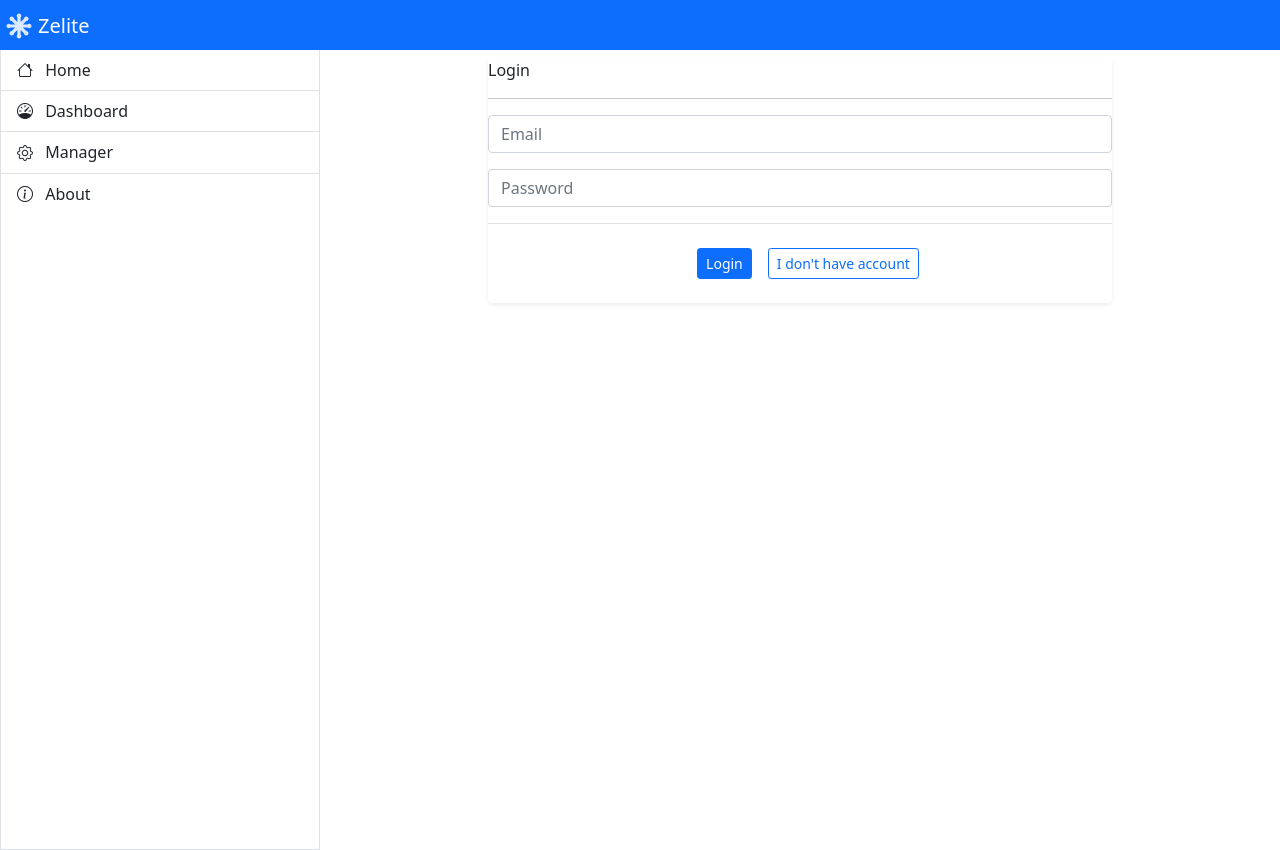
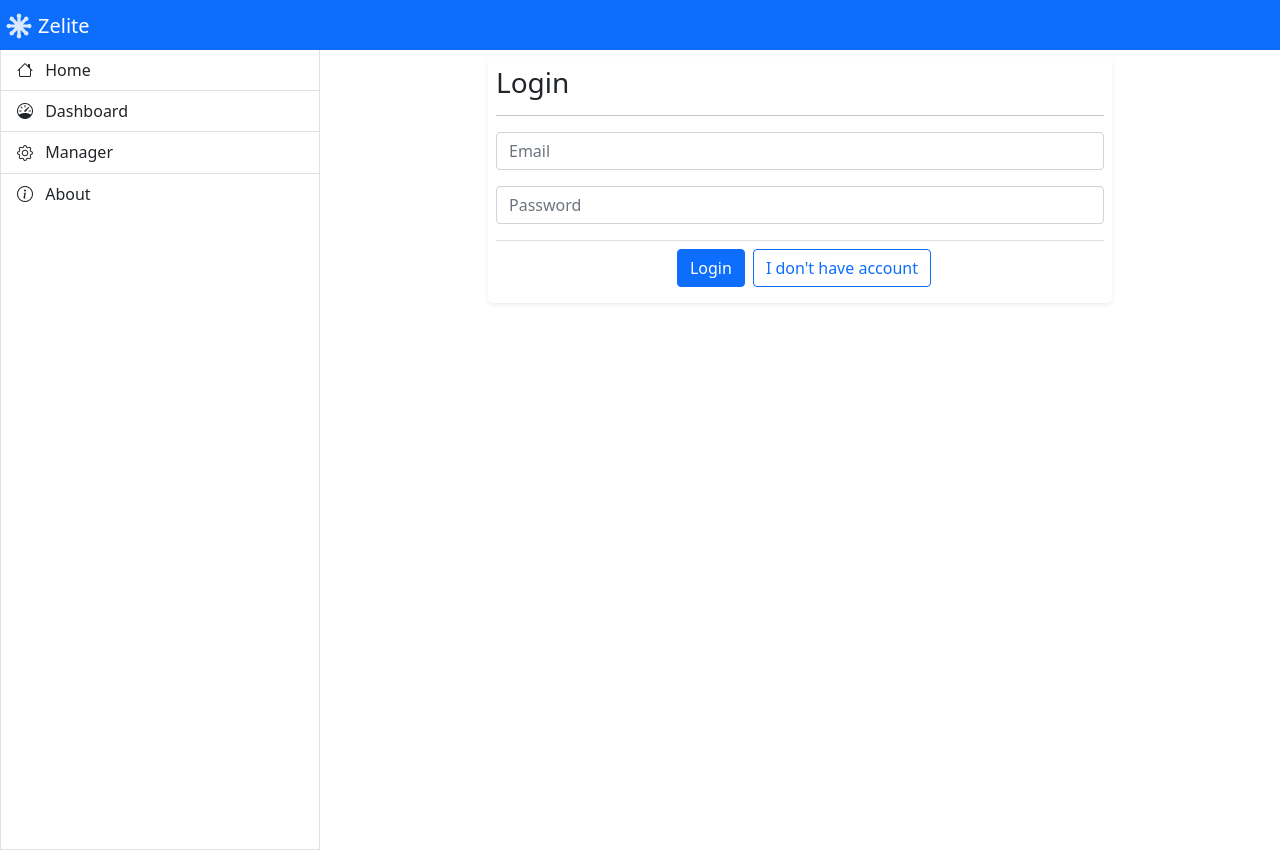
Before and after one commit to 3omer/zelite-client, a Vue app: page /#/login in a window 1280 px wide. Built offline with nearby package versions, Linux system fonts and the light colour scheme.

Commit message:
enahnce ui
fix auth flow

```diff
--- a/src/components/AppHeader.vue
+++ b/src/components/AppHeader.vue
@@ -71,6 +71,7 @@ export default {
           console.log("Logging out - success", msg)
           // TODO: display msg on status bar
           this.$store.commit('DEL_USER')
+          this.$router.push('/')
         })
         .catch(errMsg => {
           console.log("Logging out - failed", errMsg)
--- a/src/components/LoginForm.vue
+++ b/src/components/LoginForm.vue
@@ -1,6 +1,6 @@
 <template>
-  <Form>
-    <template v-slot:title>Login</template>
+  <Form class="p-2">
+    <template v-slot:title><h3>Login</h3></template>
     <template v-if="error" v-slot:errors>{{error}}</template>
     <template v-slot:form>
       <form @submit.prevent="onSubmit" id="loginForm" method="POST" novalidate>
@@ -34,8 +34,14 @@
         </div>
 
         <div class="border-top p-2 text-center">
-          <button type="submit" class="btn btn-sm btn-primary m-3">Login</button>
-          <router-link class="btn btn-sm btn-outline-primary" to="signup">I don't have account</router-link>
+           <eleActionBtn
+            :title="'Login'"
+            :isDisabled="isDisabled"
+            :isLoading="isDisabled"
+            class="btn-primary mx-2"
+            type="submit"
+          />
+          <router-link class="btn btn-outline-primary" to="signup">I don't have account</router-link>
         </div>
       </form>
     </template>
@@ -44,6 +50,8 @@
 
 <script>
 import Form from "./Form"
+import eleActionBtn from "./ele-action-btn";
+
 import { login } from '../services/api'
 
 export default {
@@ -52,26 +60,34 @@ export default {
     return {
       email: "",
       password: "",
-      error: null
+      error: null,
+      isDisabled: false
     }
   },
   methods: {
     onSubmit() {
       console.log('LoginForm:onSubmit()')
+      this.isDisabled = true
+      this.error = ''
       login(this.email, this.password)
       .then(user => {
         console.log('login passed');
         this.error = null
         this.$store.commit('SET_USER', user)
+        this.$router.push('dashboard')
+        this.isDisabled = false
       })
       .catch(error => {
         console.error('login failed', error);
         this.error = error
+        this.isDisabled = false
+        this.password = ''
       })
     },
   },
   components: {
-    Form
+    Form,
+    eleActionBtn
   }
 };
 </script>
--- a/src/components/SignupForm.vue
+++ b/src/components/SignupForm.vue
@@ -1,6 +1,8 @@
 <template>
-  <Form>
-    <template v-slot:title>Create Account</template>
+  <Form class="p-2">
+    <template v-slot:title>
+      <h3>Create Account</h3>
+    </template>
     <template v-if="error" v-slot:errors>{{error}}</template>
     <template v-slot:form>
       <form @submit.prevent="onSubmit" id="registerForm" method="POST">
@@ -48,9 +50,15 @@
           <div class="invalid-feedback"></div>
         </div>
         <div class="border-top p-2">
-          <button type="submit" class="btn btn-sm btn-primary m-3">Register</button>
-
-          <a class="btn btn-sm btn-outline-primary" href="/login">I have account</a>
+          <eleActionBtn
+            :title="'Register'"
+            :isDisabled="isDisabled"
+            :isLoading="isDisabled"
+            class="btn-primary mx-2"
+            type="submit"
+          />
+          <router-link to="login" class="btn btn-outline-primary">I have account</router-link>
+          <!-- <a class="btn btn-outline-primary" href="/login">I have account</a> -->
         </div>
       </form>
     </template>
@@ -58,8 +66,10 @@
 </template>
 
 <script>
-import Form from "./Form.vue"
-import { signup } from "../services/api"
+import Form from "./Form.vue";
+import eleActionBtn from "./ele-action-btn";
+
+import { signup } from "../services/api";
 
 export default {
   name: "SignupForm",
@@ -67,25 +77,31 @@ export default {
     return {
       username: "",
       email: "",
-      password:"",
-      error: ""
+      password: "",
+      error: "",
+      isDisabled: false
     };
   },
   methods: {
     onSubmit() {
-      console.log("SignupForm:onSubmit()")
+      console.log("SignupForm:onSubmit()");
+      this.isDisabled = true
+      this.error = ""
       signup(this.username, this.email, this.password)
         .then(data => {
           console.log("signup passed", { data });
-        this.error = ""
+          this.error = "";
+          this.$router.push('login')
         })
         .catch(err => {
-        this.error = err
-      })
+          this.error = err;
+          this.isDisabled = false
+        });
     }
   },
   components: {
-    Form
+    Form,
+    eleActionBtn
   }
 };
 </script>
--- a/src/components/SwitchDevice.vue
+++ b/src/components/SwitchDevice.vue
@@ -74,6 +74,10 @@ export default {
         console.log("switch.listner - error", err);
       });
   },
+  beforeDestroy() {
+    // TODO: not all listners, only specfic to this topic
+    mqtt.getClient().removeAllListeners()
+  },
   computed: {
     btnTitle() {
       return this.device.isOn ? "TURN OFF" : "TURN ON";
--- a/src/router/index.js
+++ b/src/router/index.js
@@ -23,12 +23,14 @@ const routes = [
   {
     path: '/signup',
     name: 'signup',
-    component: Signup
+    component: Signup,
+    meta: { forAnonymous: true }
   },
   {
     path: '/login',
     name: 'login',
-    component: Login
+    component: Login,
+    meta: { forAnonymous: true }
   },
   {
     path: '/manager',
@@ -55,8 +57,13 @@ const router = new VueRouter({
 router.beforeEach((to, from, next) => {
   const user = router.app.$store.state.user
   const requiresAuth = to.matched.some(record => record.meta.requiresAuth)
-  if (requiresAuth && ! user.token) next('login')
-  else next()
+  const forAnonymous = to.matched.some(record => record.meta.forAnonymous)
+
+  if (requiresAuth && ! user.token) return next('login')
+
+  if (forAnonymous && user.token) return next('home')
+
+  return next()
 })
 
 export default router
```
Lines whose indentation alone changed are shown as unchanged.
